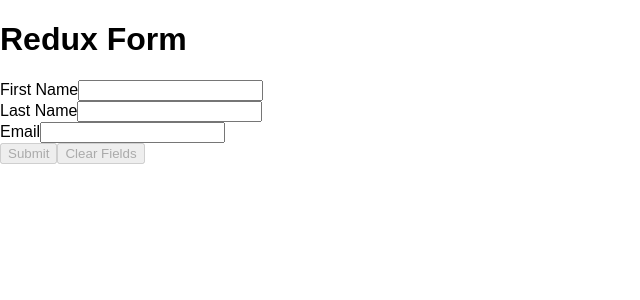
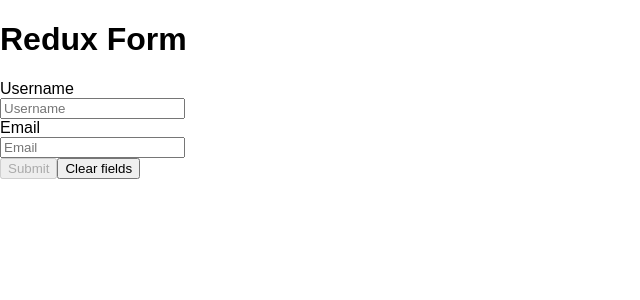
Before and after one commit to allen4dev/redux-form-basics, a React (Create React App) app: page / in a window 1280 px wide. Shown: the top 300 px of the page, without its empty margins (0-640 px from the left). Built offline with nearby package versions, Linux system fonts and the light colour scheme.

Commit message:
[Add] Simple Synchronous Validation

```diff
--- a/src/pages/Home.jsx
+++ b/src/pages/Home.jsx
@@ -1,18 +1,17 @@
 import React, { Component } from 'react';
 
-import ContactForm from './../shared/ContactForm';
+import SynchronousValidation from './../shared/SynchronousValidation';
 
 class Home extends Component {
   submit = values => {
-    // print the form values to the console
-    console.log('Values:', values);
+    console.log('VALUES', values);
   };
 
   render() {
     return (
       <div className="Home">
         <h1 className="Home-title">Redux Form</h1>
-        <ContactForm onSubmit={this.submit} />
+        <SynchronousValidation onSubmit={this.submit} />
       </div>
     );
   }
--- /dev/null
+++ b/src/shared/SynchronousValidation.jsx
@@ -0,0 +1,60 @@
+import React from 'react';
+import { Field, reduxForm } from 'redux-form';
+
+function validate(values) {
+  const errors = {};
+  if (!values.username) {
+    errors.username = 'Required';
+  } else if (values.username.length < 5) {
+    errors.username = 'Must be at least 5 characters';
+  }
+
+  if (!values.email) {
+    errors.email = 'Required';
+  } else if (!/^[A-Z0-9._%+-]+@[A-Z0-9.-]+\.[A-Z]{2,4}$/i.test(values.email)) {
+    errors.email = 'Invalid email address';
+  }
+
+  return errors;
+}
+
+function renderField({ input, label, type, meta: { touched, error } }) {
+  return (
+    <div>
+      <label>{label}</label>
+      <div>
+        <input {...input} placeholder={label} type={type} />
+        {touched && error && <span>{error}</span>}
+      </div>
+    </div>
+  );
+}
+
+const SynchronousValidation = props => {
+  const { handleSubmit, reset, submitting, pristine } = props;
+
+  return (
+    <form onSubmit={handleSubmit}>
+      <Field
+        name="username"
+        component={renderField}
+        type="text"
+        label="Username"
+      />
+
+      <Field name="email" component={renderField} type="email" label="Email" />
+
+      <button type="submit" disabled={pristine || submitting}>
+        Submit
+      </button>
+      <button onClick={reset} disabled={submitting}>
+        Clear fields
+      </button>
+    </form>
+  );
+};
+
+export default reduxForm({
+  form: 'syncValidation',
+  validate,
+})(SynchronousValidation);
```
